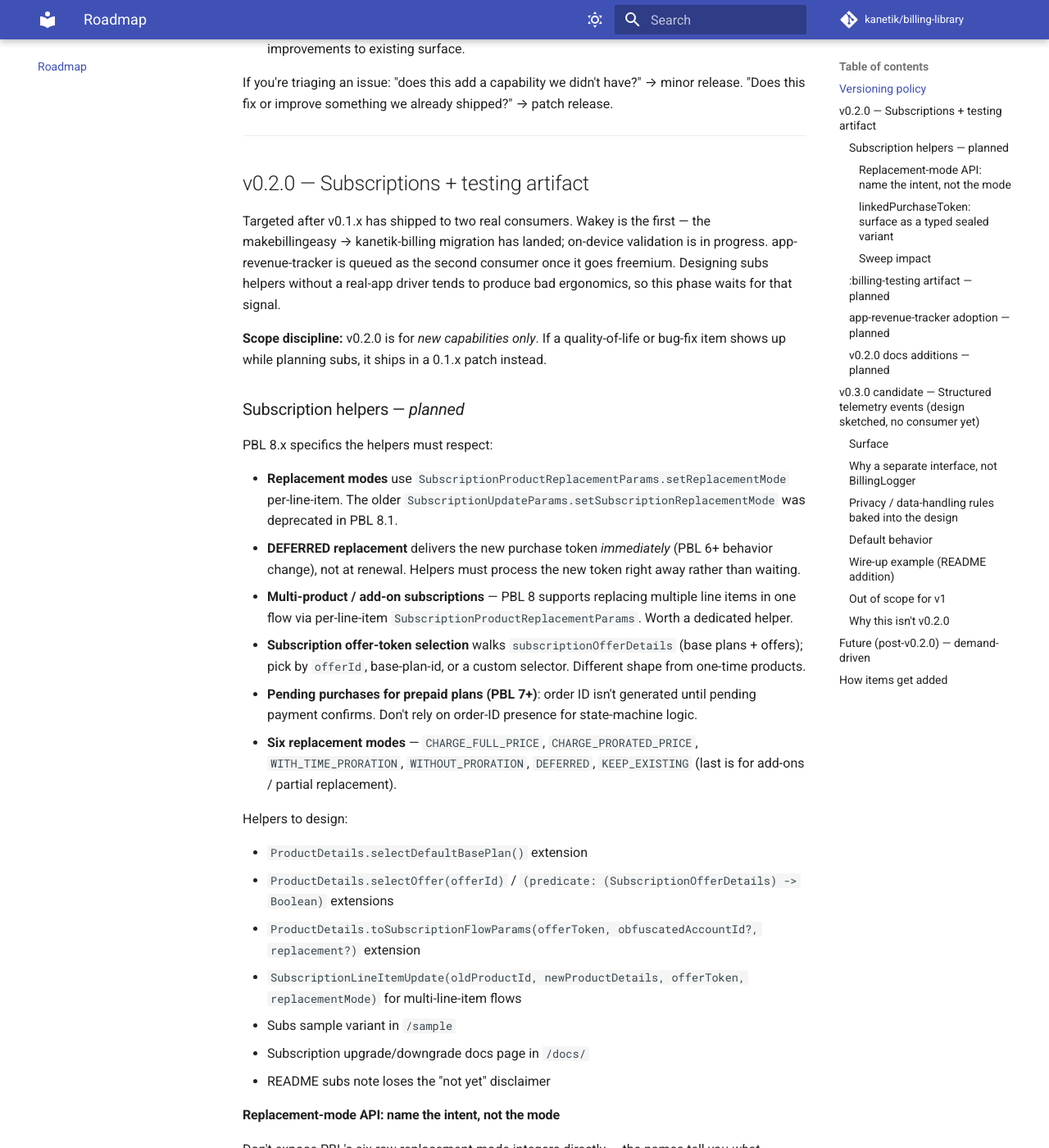
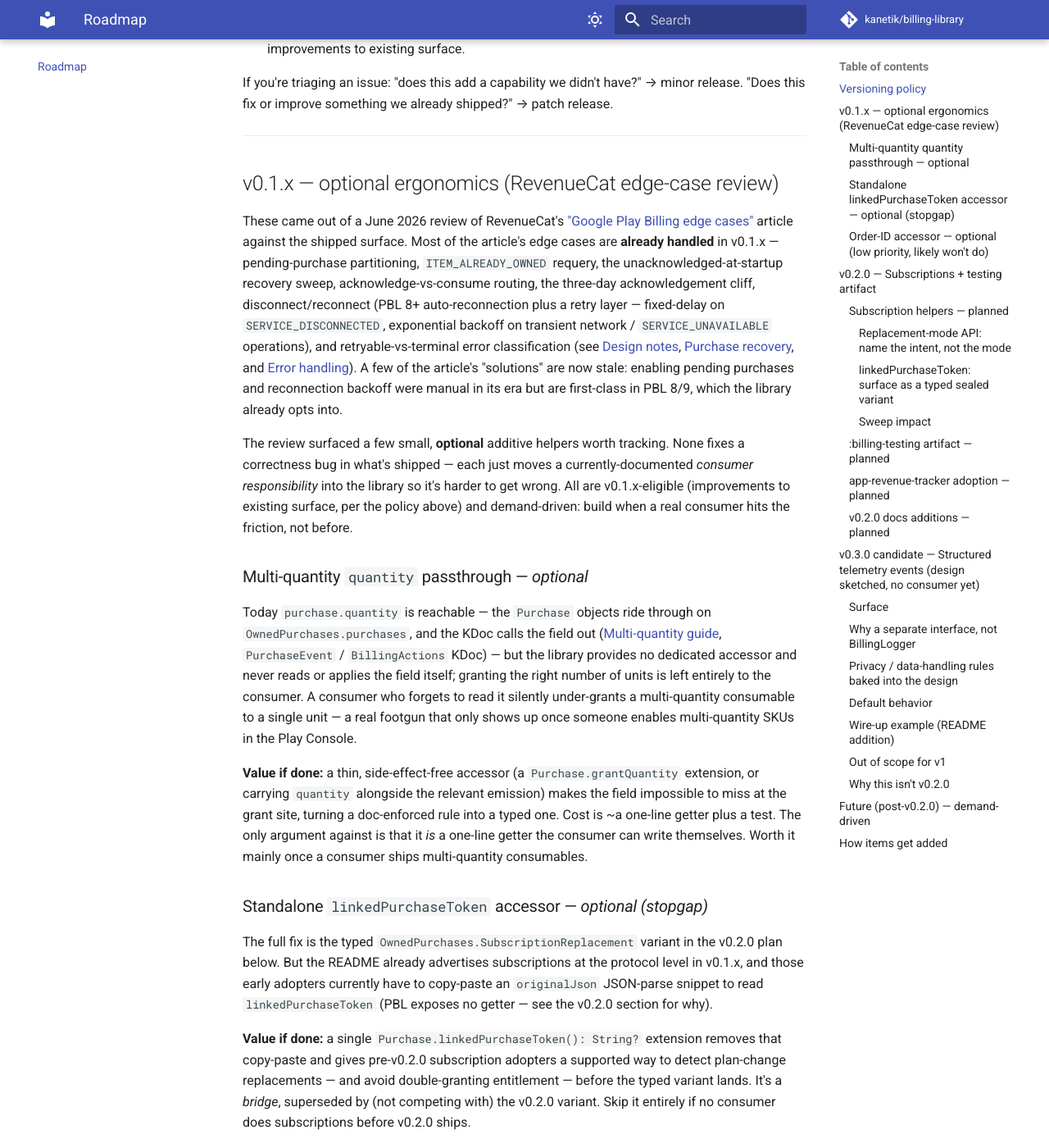
Before and after one commit to kanetik/billing-library, an MkDocs documentation site: the page built from docs/roadmap.md, in a window 1280 px wide and 1400 px high, scrolled down 645 px. Shown: the whole window at 82% size. Built offline with MkDocs 1.6.1 and Material for MkDocs 9.7.7, drawn with Linux system fonts in a browser that asks for light colours; comment, search, counter and statistics services are not loaded; some of the changed text lies outside the part shown.

Commit message:
docs(roadmap): fold RevenueCat edge-case review into the plan (#37)
* docs(roadmap): fold RevenueCat edge-case review into the plan

Add a v0.1.x optional-ergonomics section capturing the additive helpers
surfaced by reviewing RevenueCat's Google Play Billing edge-cases article
against the shipped surface: a multi-quantity quantity passthrough, a
standalone linkedPurchaseToken accessor (stopgap before the v0.2.0 typed
variant), and an order-ID accessor. Each is marked optional with its
value-if-done and the case against. Note that the article's other edge
cases are already handled in v0.1.x and that a couple of its solutions
are now stale under PBL 8/9.

Cross-link the existing v0.2.0 SubscriptionReplacement plan to the review
as independent validation of the double-grant trap, and point to the
standalone accessor as the pre-v0.2.0 bridge.

* docs(roadmap): correct multi-quantity wording

quantity is reachable via OwnedPurchases.purchases; the gap is the lack
of a dedicated accessor, not inaccessibility.

PR-Review-Loop: 1

* docs(roadmap): fix anchor slug and reconnect-behavior wording

- Cross-link anchor used a double hyphen; Python-Markdown slugifies to a
  single one. Would 404 on the published site.
- Reworded 'disconnect/reconnect with exponential backoff' to reflect
  that reconnect is PBL auto-reconnection + a retry layer (fixed-delay on
  SERVICE_DISCONNECTED, exponential only on transient network/unavailable).

PR-Review-Loop: 2

---------

Co-authored-by: Claude <noreply@anthropic.com>

```diff
--- a/docs/roadmap.md
+++ b/docs/roadmap.md
@@ -24,6 +24,32 @@ Scope of each release tier:
 If you're triaging an issue: "does this add a capability we didn't have?"
 → minor release. "Does this fix or improve something we already shipped?"
 → patch release.
+
+---
+
+## v0.1.x — optional ergonomics (RevenueCat edge-case review)
+
+These came out of a June 2026 review of RevenueCat's ["Google Play Billing edge cases"](https://www.revenuecat.com/blog/engineering/google-play-edge-cases/) article against the shipped surface. Most of the article's edge cases are **already handled** in v0.1.x — pending-purchase partitioning, `ITEM_ALREADY_OWNED` requery, the unacknowledged-at-startup recovery sweep, acknowledge-vs-consume routing, the three-day acknowledgement cliff, disconnect/reconnect (PBL 8+ auto-reconnection plus a retry layer — fixed-delay on `SERVICE_DISCONNECTED`, exponential backoff on transient network / `SERVICE_UNAVAILABLE` operations), and retryable-vs-terminal error classification (see [Design notes](design-notes.md), [Purchase recovery](guides/purchase-recovery.md), and [Error handling](guides/error-handling.md)). A few of the article's "solutions" are now stale: enabling pending purchases and reconnection backoff were manual in its era but are first-class in PBL 8/9, which the library already opts into.
+
+The review surfaced a few small, **optional** additive helpers worth tracking. None fixes a correctness bug in what's shipped — each just moves a currently-documented *consumer responsibility* into the library so it's harder to get wrong. All are v0.1.x-eligible (improvements to existing surface, per the policy above) and demand-driven: build when a real consumer hits the friction, not before.
+
+### Multi-quantity `quantity` passthrough — *optional*
+
+Today `purchase.quantity` is reachable — the `Purchase` objects ride through on `OwnedPurchases.purchases`, and the KDoc calls the field out ([Multi-quantity guide](guides/multi-quantity.md), `PurchaseEvent` / `BillingActions` KDoc) — but the library provides no dedicated accessor and never reads or applies the field itself; granting the right number of units is left entirely to the consumer. A consumer who forgets to read it silently under-grants a multi-quantity consumable to a single unit — a real footgun that only shows up once someone enables multi-quantity SKUs in the Play Console.
+
+**Value if done:** a thin, side-effect-free accessor (a `Purchase.grantQuantity` extension, or carrying `quantity` alongside the relevant emission) makes the field impossible to miss at the grant site, turning a doc-enforced rule into a typed one. Cost is ~a one-line getter plus a test. The only argument against is that it *is* a one-line getter the consumer can write themselves. Worth it mainly once a consumer ships multi-quantity consumables.
+
+### Standalone `linkedPurchaseToken` accessor — *optional (stopgap)*
+
+The full fix is the typed `OwnedPurchases.SubscriptionReplacement` variant in the v0.2.0 plan below. But the README already advertises subscriptions at the protocol level in v0.1.x, and those early adopters currently have to copy-paste an `originalJson` JSON-parse snippet to read `linkedPurchaseToken` (PBL exposes no getter — see the v0.2.0 section for why).
+
+**Value if done:** a single `Purchase.linkedPurchaseToken(): String?` extension removes that copy-paste and gives pre-v0.2.0 subscription adopters a supported way to detect plan-change replacements — and avoid double-granting entitlement — before the typed variant lands. It's a *bridge*, superseded by (not competing with) the v0.2.0 variant. Skip it entirely if no consumer does subscriptions before v0.2.0 ships.
+
+### Order-ID accessor — *optional (low priority, likely won't do)*
+
+The article treats order IDs as state-machine identifiers, and flags that prepaid / pending purchases have no order ID until the payment confirms. But PBL already exposes `purchase.orderId` directly on the `Purchase` the consumer holds, so there's essentially nothing to add.
+
+**Value if done:** near-zero beyond documentation — the field is already reachable. Captured only so the review is complete. The genuinely useful related note (no order ID until a pending/prepaid payment confirms — don't gate state-machine logic on its presence) is already on the v0.2.0 pending-purchase docs list below.
 
 ---
 
@@ -82,6 +108,8 @@ Consumers who genuinely need a non-default mode can drop down to a lower-level `
 #### linkedPurchaseToken: surface as a typed sealed variant
 
 When a subscription replacement completes, the new `Purchase` carries a `linkedPurchaseToken` field pointing to the prior subscription. Treating that as a fresh purchase (vs a replacement of an existing one) double-grants entitlement. PBL's `Purchase` API doesn't expose a getter for it — `Purchase.AccountIdentifiers` only carries `obfuscatedAccountId` / `obfuscatedProfileId`; `linkedPurchaseToken` is only present in `purchase.originalJson`. Right now the library would emit a replacement purchase as `OwnedPurchases.Live` / `OwnedPurchases.Recovered`, leaving the consumer to parse the JSON themselves — easy to miss and clunky to write.
+
+(RevenueCat's edge-case article — see the [v0.1.x section above](#v01x-optional-ergonomics-revenuecat-edge-case-review) — independently flags this exact double-grant trap, which validates the typed-variant approach. The standalone `Purchase.linkedPurchaseToken()` accessor noted there is the v0.1.x *stopgap* for protocol-level subscription adopters; this typed variant is the real fix and supersedes it.)
 
 Fix: add a dedicated `OwnedPurchases` variant emitted *instead of* `Live` (or `Recovered`) whenever `linkedPurchaseToken` is non-null:
 
```
